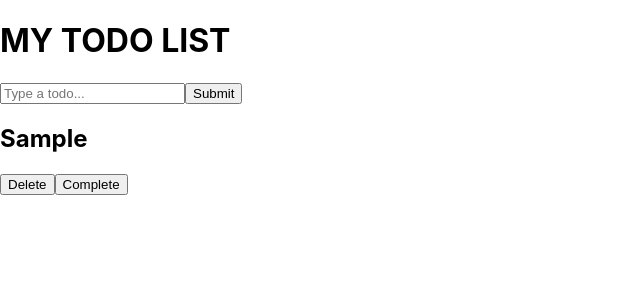
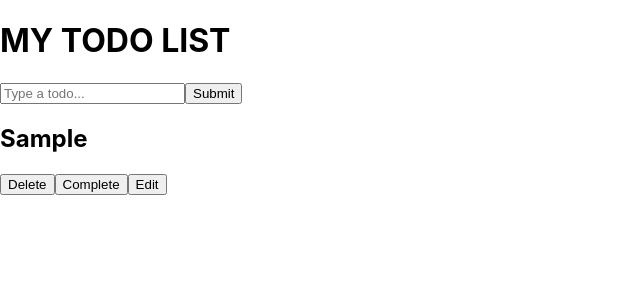
Before and after one commit to GoncaloDinisSilva/To-Do-List, a React (Create React App) app: page / in a window 1280 px wide. Both pictures are taken after typing "Sample" into the empty fields and a click on the button "Submit". Shown: the top 300 px of the page, without its empty margins (0-640 px from the left). Built offline with nearby package versions, Linux system fonts and the light colour scheme.

Commit message:
feat: Toggle edit mode
This feature allows a todo to go into edit mode

```diff
--- a/src/App.js
+++ b/src/App.js
@@ -17,6 +17,7 @@ function App() {
       id: Date.now(),
       text,
       isComplete: false,
+      isEdit: false,
     };
     const updatedTodos = [...todos, newTodo];
     setTodos(updatedTodos);
@@ -37,6 +38,13 @@ function App() {
     localStorage.setItem('todos', JSON.stringify(updatedTodos));
   }
 
+  const editTodo = (id, isEditing) => {
+    const updatedTodos = todos.map((todo) =>
+      todo.id === id ? { ...todo, isEdit: isEditing } : { ...todo, isEdit: false } // Set isEdit only for the task being edited
+    );
+    setTodos(updatedTodos);
+  };
+
   return (
     <div className="App">
       <h1>MY TODO LIST</h1>
@@ -45,6 +53,7 @@ function App() {
         todos={todos}
         deleteTodo={deleteTodo}
         completeTodo={completeTodo}
+        editTodo={editTodo}
       />
     </div>
   );
--- a/src/components/TodoItem.jsx
+++ b/src/components/TodoItem.jsx
@@ -1,7 +1,8 @@
 import React, { useState } from "react";
 import ConfirmDialog from "./ConfirmDialog";
 
-function TodoItem({ todo, deleteTodo, completeTodo }) {
+function TodoItem({ todo, deleteTodo, completeTodo, editTodo }) {
+    const [inputValue, setInputValue] = useState(todo.text);
     const [showConfirm, setShowConfirm] = useState(false);
 
     const handleDelete = () => {
@@ -17,6 +18,10 @@ function TodoItem({ todo, deleteTodo, completeTodo }) {
         setShowConfirm(false);
     }
 
+    const handleEdit = () => {
+        editTodo(todo.id, true);
+    }
+
     return (
         <div>
             {showConfirm && (
@@ -26,11 +31,20 @@ function TodoItem({ todo, deleteTodo, completeTodo }) {
                     onCancel={handleCancelDelete}
                 />
             )}
-            <div style={{ textDecoration: todo.isComplete ? 'line-through' : 'none' }}>
-                <h2>{todo.text}</h2>
-                <button onClick={handleDelete}>Delete</button>
-                <button onClick={() => completeTodo(todo.id)}>Complete</button>
-            </div>
+            {todo.isEdit ? (
+                <form>
+                    <input type="text" value={inputValue} onChange={(e) => setInputValue(e.target.value)}></input>
+                    <button>Save</button>
+                    <button>Cancel</button>
+                </form>
+            ) : (
+                <div style={{ textDecoration: todo.isComplete ? 'line-through' : 'none' }}>
+                    <h2>{todo.text}</h2>
+                    <button onClick={handleDelete}>Delete</button>
+                    <button onClick={() => completeTodo(todo.id)}>Complete</button>
+                    <button onClick={handleEdit}>Edit</button>
+                </div>
+            )}
         </div>
     );
 }
--- a/src/components/TodoList.jsx
+++ b/src/components/TodoList.jsx
@@ -1,11 +1,11 @@
 import React from "react";
 import TodoItem from "./TodoItem";
 
-function TodoList({ todos, deleteTodo, completeTodo }) {
+function TodoList({ todos, deleteTodo, completeTodo, editTodo }) {
     return (
         <div>
             {todos.map((todo) => (
-                <TodoItem key={todo.id} todo={todo} deleteTodo={deleteTodo} completeTodo={completeTodo} />
+                <TodoItem key={todo.id} todo={todo} deleteTodo={deleteTodo} completeTodo={completeTodo} editTodo={editTodo} />
             )).reverse()}
         </div>
     );
```
